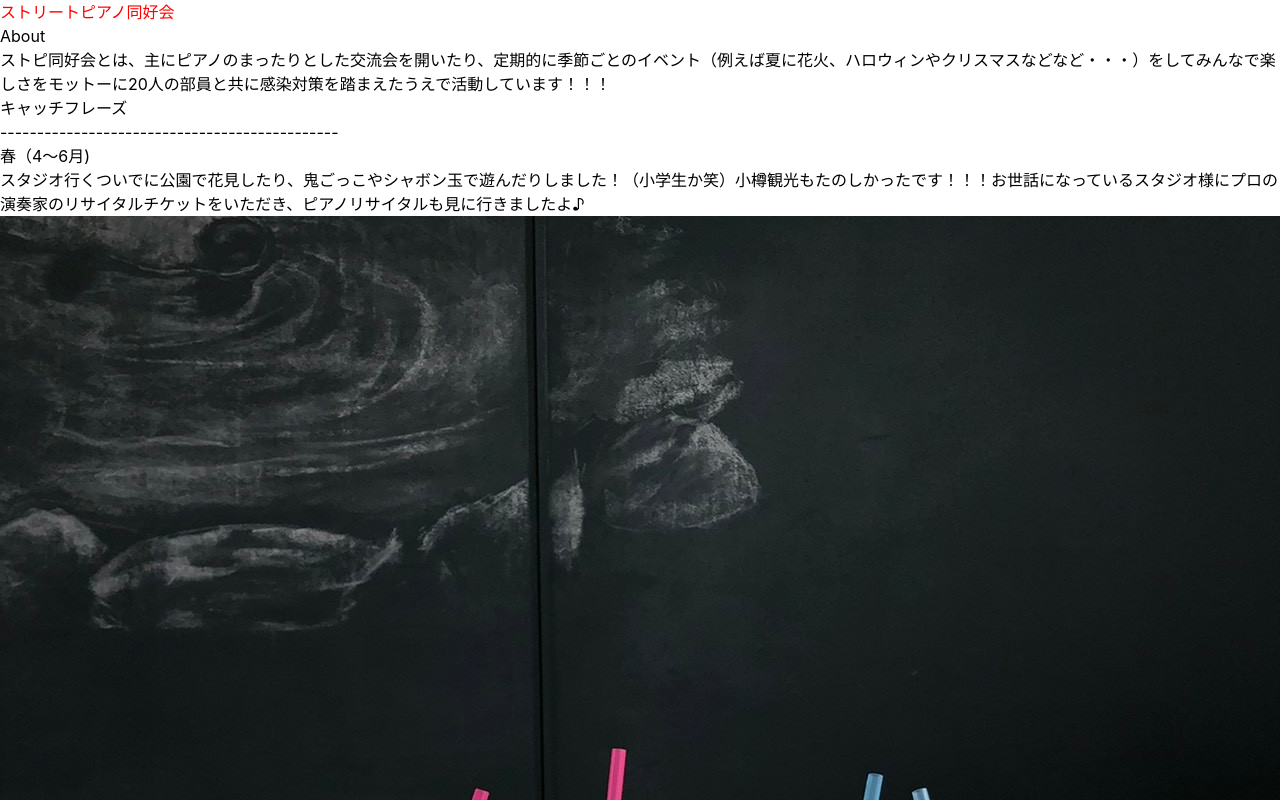
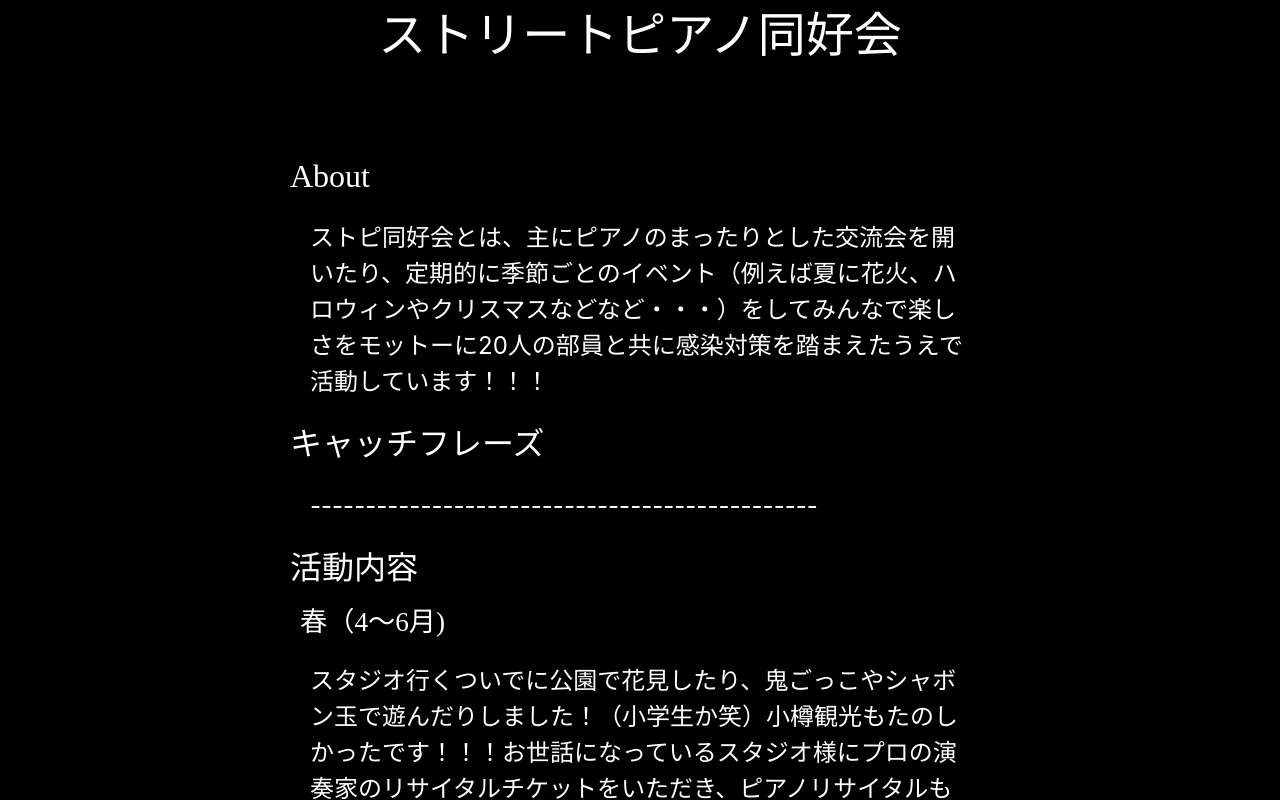
Before and after one commit to TO053037/club_web_site, a Next.js app: page / in a window 1280 px wide. Shown: the top 800 px of the page. Built offline with nearby package versions, Linux system fonts and the light colour scheme.

Commit message:
complete

```diff
--- a/components/header.js
+++ b/components/header.js
@@ -2,7 +2,7 @@
 
 export default function Header() {
     return (
-        <header className="wrapper">
+        <header id="header" className="wrapper">
             <h1>ストリートピアノ同好会</h1>
         </header>
     )
--- a/pages/index.js
+++ b/pages/index.js
@@ -54,7 +54,7 @@ export default function Index() {
 	};
 
 	return (
-		<div>
+		<div id="html">
 			<Head>
 				<title>club_web_site</title>
 			</Head>
@@ -73,6 +73,7 @@ export default function Index() {
 				</div>
 
 				<div id="activity-log" className="wrapper">
+					<p className="content-title">活動内容</p>
 					<div className="season">
 						<Activity season="spring"></Activity>
 						<ShowPicture
@@ -81,7 +82,7 @@ export default function Index() {
 							season="spring"
 						></ShowPicture>
 
-						<button onClick={() => changeSpringFlag()}>
+						<button className="switch-button" onClick={() => changeSpringFlag()}>
 							<PicSwitch flag={springFlag}></PicSwitch>
 						</button>
 					</div>
@@ -92,14 +93,14 @@ export default function Index() {
 							flag={summerFlag}
 							season="summer"
 						></ShowPicture>
-						<button onClick={() => changeSummerFlag()}>
+						<button className="switch-button" onClick={() => changeSummerFlag()}>
 							<PicSwitch flag={summerFlag}></PicSwitch>
 						</button>
 					</div>
 					<div className="season">
 						<Activity season="fall"></Activity>
 						<ShowPicture key="fall" flag={fallFlag} season="fall"></ShowPicture>
-						<button onClick={() => changeFallFlag()}>
+						<button className="switch-button" onClick={() => changeFallFlag()}>
 							<PicSwitch flag={fallFlag}></PicSwitch>
 						</button>
 					</div>
@@ -110,7 +111,7 @@ export default function Index() {
 							flag={winterFlag}
 							season="winter"
 						></ShowPicture>
-						<button onClick={() => changeWinterFlag()}>
+						<button className="switch-button" onClick={() => changeWinterFlag()}>
 							<PicSwitch flag={winterFlag}></PicSwitch>
 						</button>
 					</div>
--- a/styles/style.scss
+++ b/styles/style.scss
@@ -1,3 +1,85 @@
+#html {
+	background-color: black;
+}
 h1 {
-    color: red;
+	color: white;
+	font-family: serif;
 }
+
+p {
+	color: #ffffff;
+}
+.season {
+	text-align: center;
+}
+
+.switch-button {
+	margin: 0 auto;
+	p {
+		margin: 0 auto;
+	}
+}
+
+.wrapper {
+	max-width: 700px;
+	margin: 0 auto;
+	align-items: center;
+}
+
+.content-title {
+	font-size: 2rem;
+	font-family: serif;
+}
+
+.text {
+	padding-left: 20px;
+	padding-right: 20px;
+	text-align: left;
+	font-size: 1.5rem;
+	margin-top: 20px;
+	margin-bottom: 20px;
+}
+
+.season-title {
+	padding-left: 10px;
+	text-align: left;
+	font-size: 1.7rem;
+	margin-top: 10px;
+	font-family: serif;
+}
+
+ul {
+	list-style: none;
+}
+
+#header {
+	text-align: center;
+	h1 {
+		font-size: 3rem;
+	}
+}
+
+main {
+	margin-top: 80px;
+
+	#activity-log {
+		.picture {
+			text-align: center;
+			img {
+				width: 250px;
+				height: 250px;
+			}
+			ul {
+				align-items: center;
+				margin: 0 auto;
+				display: flex;
+				flex-wrap: wrap;
+				justify-content: center;
+			}
+
+			li {
+				padding: 20px;
+			}
+		}
+	}
+}
```
